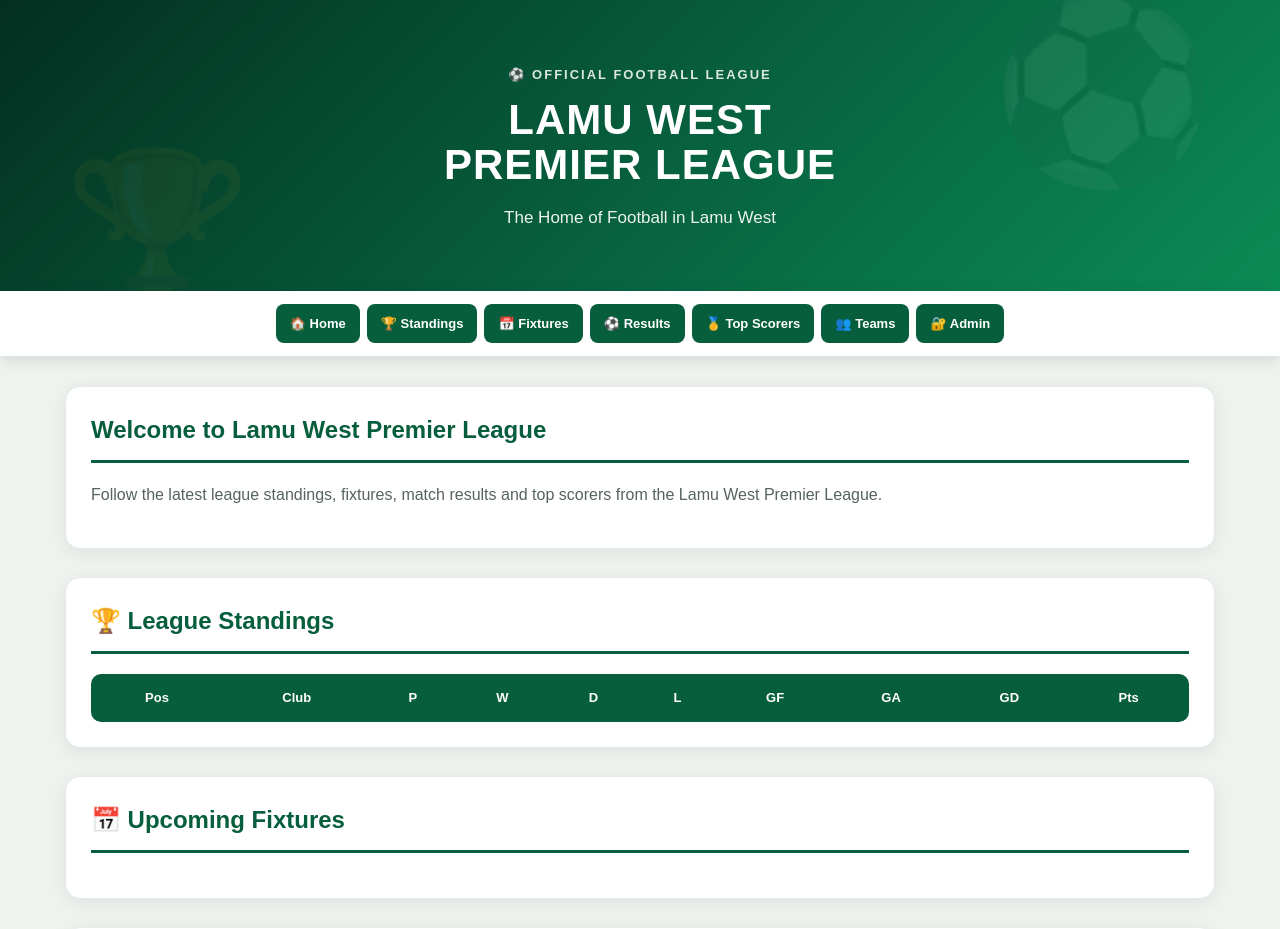
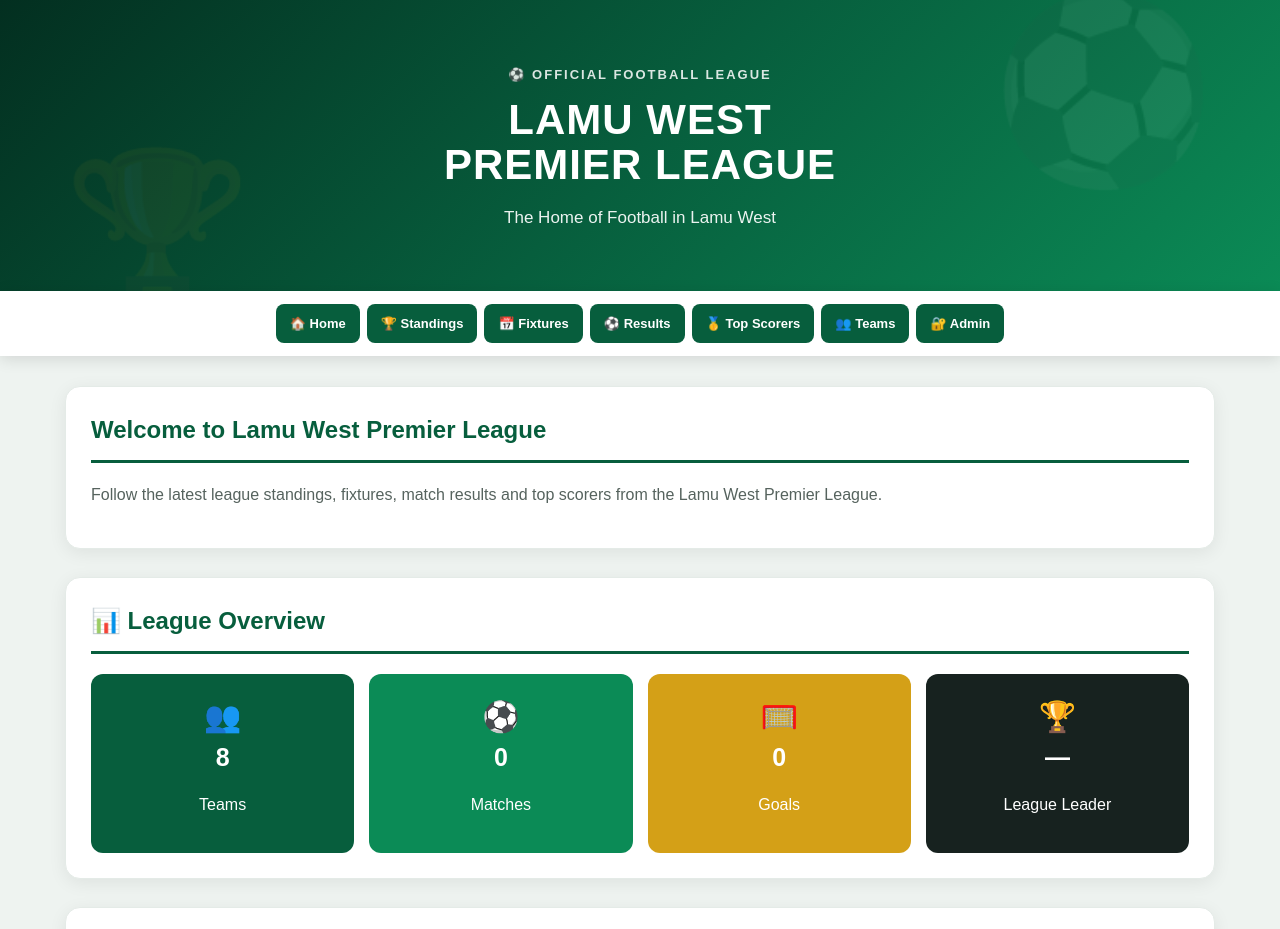
Before and after one commit to kavitadennis89-cloud/Lamu-West-Premier-league, a plain HTML site: page index.html in a window 1280 px wide. Shown: the top 929 px of the page. Drawn offline with Linux system fonts and the light colour scheme.

Commit message:
Update index.html

```diff
--- a/index.html
+++ b/index.html
@@ -29,8 +29,6 @@
 
   <header>
 
-    <div>
-
     <p>
       ⚽ OFFICIAL FOOTBALL LEAGUE
     </p>
@@ -44,8 +42,6 @@
     <p>
       The Home of Football in Lamu West
     </p>
-
-    </div>
 
   </header>
 
@@ -107,6 +103,129 @@
 
 
   <!-- ======================================
+       QUICK LEAGUE STATS
+  ======================================= -->
+
+  <section>
+
+    <h2>
+      📊 League Overview
+    </h2>
+
+    <div
+      style="
+        display:grid;
+        grid-template-columns:
+        repeat(auto-fit,minmax(150px,1fr));
+        gap:15px;
+      "
+    >
+
+      <div
+        style="
+          background:#075e3d;
+          color:white;
+          padding:20px;
+          border-radius:12px;
+          text-align:center;
+        "
+      >
+
+        <div style="font-size:30px;">
+          👥
+        </div>
+
+        <strong style="font-size:25px;">
+          8
+        </strong>
+
+        <p>
+          Teams
+        </p>
+
+      </div>
+
+
+      <div
+        style="
+          background:#0b8b56;
+          color:white;
+          padding:20px;
+          border-radius:12px;
+          text-align:center;
+        "
+      >
+
+        <div style="font-size:30px;">
+          ⚽
+        </div>
+
+        <strong style="font-size:25px;">
+          0
+        </strong>
+
+        <p>
+          Matches
+        </p>
+
+      </div>
+
+
+      <div
+        style="
+          background:#d4a017;
+          color:white;
+          padding:20px;
+          border-radius:12px;
+          text-align:center;
+        "
+      >
+
+        <div style="font-size:30px;">
+          🥅
+        </div>
+
+        <strong style="font-size:25px;">
+          0
+        </strong>
+
+        <p>
+          Goals
+        </p>
+
+      </div>
+
+
+      <div
+        style="
+          background:#17221f;
+          color:white;
+          padding:20px;
+          border-radius:12px;
+          text-align:center;
+        "
+      >
+
+        <div style="font-size:30px;">
+          🏆
+        </div>
+
+        <strong style="font-size:25px;">
+          —
+        </strong>
+
+        <p>
+          League Leader
+        </p>
+
+      </div>
+
+    </div>
+
+  </section>
+
+
+  <!-- ======================================
        LEAGUE STANDINGS
   ======================================= -->
 
@@ -115,8 +234,6 @@
     <h2>
       🏆 League Standings
     </h2>
-
-    <div>
 
     <table>
 
@@ -136,8 +253,6 @@
       </tr>
 
     </table>
-
-    </div>
 
   </section>
 
```
Lines whose indentation alone changed are shown as unchanged.
